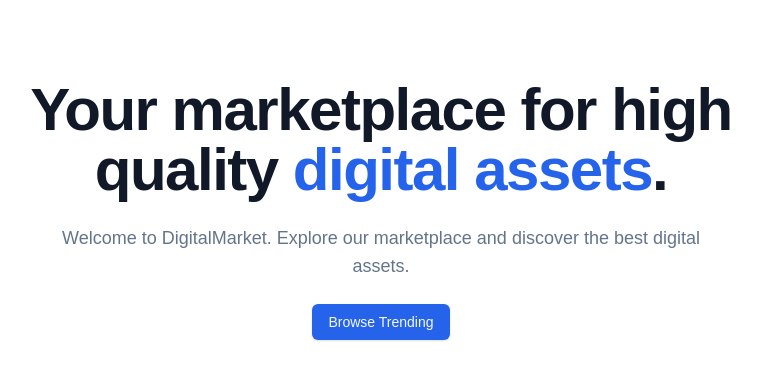
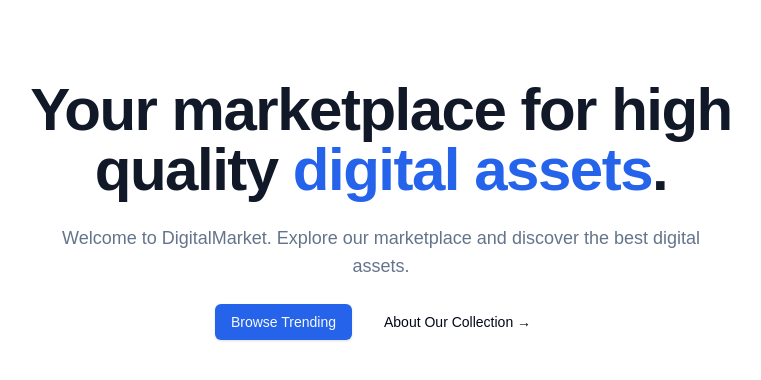
Before and after one commit to yasminrei/t3-marketplace, a Next.js app: page / in a window 1280 px wide. Shown: the top 380 px of the page, without its empty margins (259-1020 px from the left). Built offline with nearby package versions, Linux system fonts and the light colour scheme.

Commit message:
added second landing button

```diff
--- a/src/app/page.tsx
+++ b/src/app/page.tsx
@@ -1,5 +1,5 @@
 import MaxWidthWrapper from "@/components/MaxWidthWrapper";
-import { buttonVariants } from "@/components/ui/button";
+import { Button, buttonVariants } from "@/components/ui/button";
 import Link from "next/link";
 
 export default function Home() {
@@ -14,6 +14,7 @@ export default function Home() {
         <p className="mt-6 text-lg max-w-prose text-muted-foreground">Welcome to DigitalMarket. Explore our marketplace and discover the best digital assets.</p>
         <div className="flex flex-col sm:flex-row gap-4 mt-6">
           <Link href="/products" className={buttonVariants()}>Browse Trending</Link>
+          <Button variant="ghost">About Our Collection &rarr;</Button>
         </div>
       </div>
     </MaxWidthWrapper>
```
